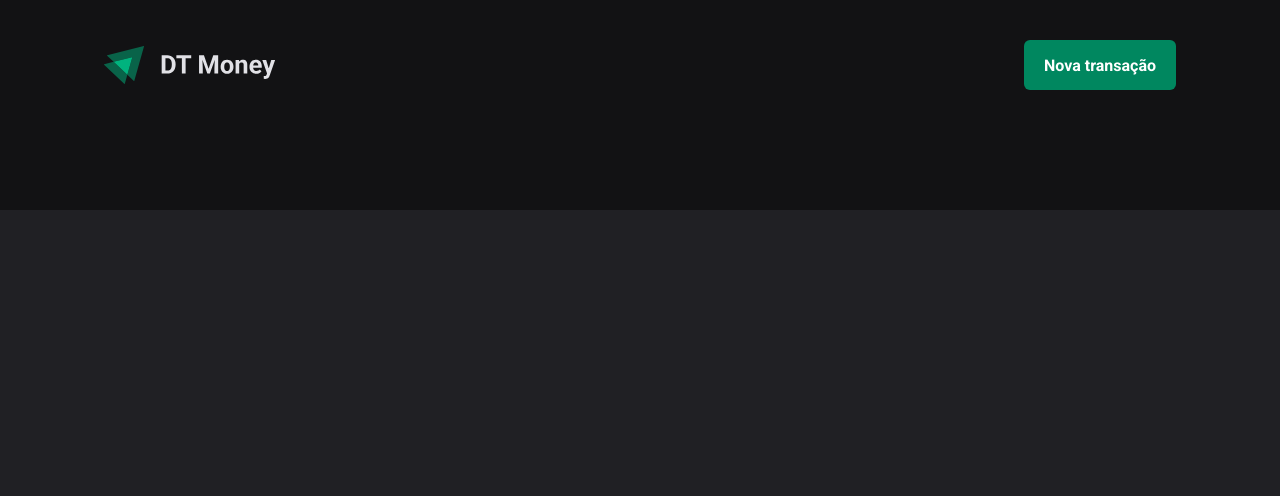
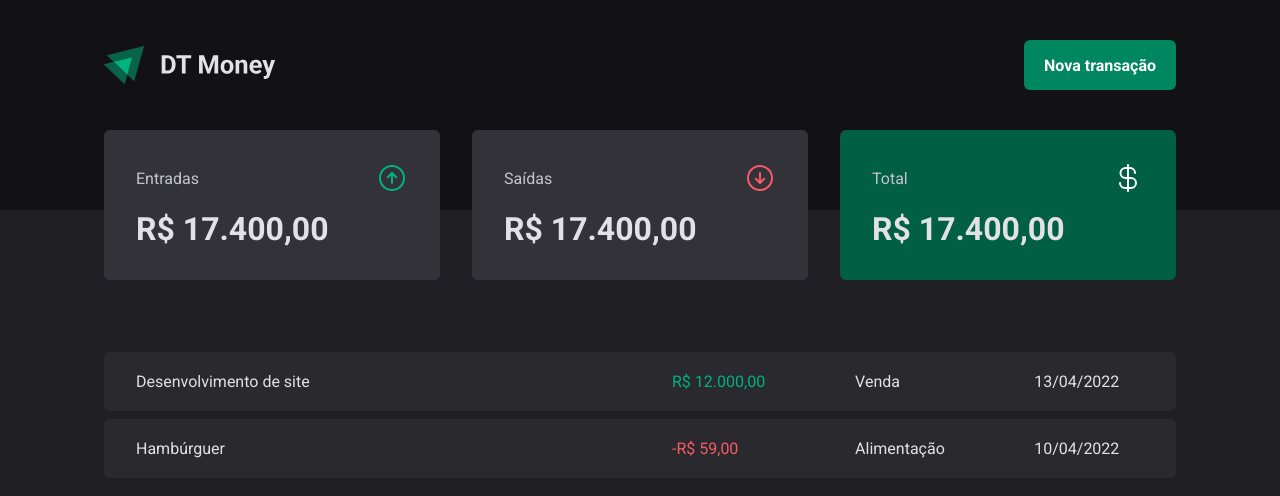
Before and after one commit to ALBENEDITO/RocketSeat_ReactJs_Projeto3, a React (Vite) app: page / in a window 1280 px wide. Shown: the top 496 px of the page. Built offline with nearby package versions, Linux system fonts and the light colour scheme.

Commit message:
Componente:Summary and Table Transactions

```diff
--- a/package.json
+++ b/package.json
@@ -10,6 +10,7 @@
     "preview": "vite preview"
   },
   "dependencies": {
+    "phosphor-react": "^1.4.1",
     "react": "^18.2.0",
     "react-dom": "^18.2.0",
     "styled-components": "^6.0.7"
--- /dev/null
+++ b/src/components/Header copy/styles.ts
@@ -0,0 +1,31 @@
+import styled from "styled-components";
+
+export const HeaderContainer = styled.header`
+  background: ${props => props.theme["gray-900"]};
+  padding: 2.5rem 0 7.5rem;
+`;
+
+export const HeaderContent = styled.div`
+  width: 100%;
+  max-width: 1120px;
+  margin: 0 auto;
+  padding: 0 1.5rem;
+  display: flex;
+  justify-content: space-between;
+  align-items: center;
+`;
+
+export const NewTransactionButton = styled.button`
+  height: 50px;
+  border: 0;
+  background: ${props => props.theme["green-500"]};
+  color: ${props => props.theme["white"]};
+  font-weight: bold;
+  padding: 0 1.25rem;
+  border-radius: 6px;
+  cursor: pointer;
+  &:hover {
+    background: ${props => props.theme["green-700"]};
+    transition: background-color 0.2s;
+  }
+`;
--- /dev/null
+++ b/src/components/Summary/index.tsx
@@ -0,0 +1,35 @@
+import { ArrowCircleDown, ArrowCircleUp, CurrencyDollar } from "phosphor-react";
+import { SummaryCard, SummaryContainer } from "./styles";
+
+export function Summary() {
+  return (
+    <SummaryContainer>
+      <SummaryCard>
+        <header>
+          <span>Entradas</span>
+          <ArrowCircleUp size={32} color="#00b37e" />
+        </header>
+
+        <strong>R$ 17.400,00</strong>
+      </SummaryCard>
+
+      <SummaryCard>
+        <header>
+          <span>Saídas</span>
+          <ArrowCircleDown size={32} color="#f75a68" />
+        </header>
+
+        <strong>R$ 17.400,00</strong>
+      </SummaryCard>
+
+      <SummaryCard variant="green">
+        <header>
+          <span>Total</span>
+          <CurrencyDollar size={32} color="#fff" />
+        </header>
+
+        <strong>R$ 17.400,00</strong>
+      </SummaryCard>
+    </SummaryContainer>
+  );
+}
--- /dev/null
+++ b/src/components/Summary/styles.ts
@@ -0,0 +1,36 @@
+import styled, { css } from "styled-components";
+
+export const SummaryContainer = styled.section`
+  width: 100%;
+  max-width: 1120px;
+  margin: 0 auto;
+  padding: 0 1.5rem;
+  display: grid;
+  grid-template-columns: repeat(3, 1fr);
+  gap: 2rem;
+  margin-top: -5rem;
+`;
+
+interface SummaryCardProps {
+  variant?: "green"
+}
+
+export const SummaryCard = styled.div<SummaryCardProps>`
+  background: ${props => props.theme["gray-600"]};
+  border-radius: 6px;
+  padding: 2rem;
+  header {
+    display: flex;
+    align-items: center;
+    justify-content: space-between;
+    color: ${props => props.theme["gray-300"]};
+  }
+  strong {
+    display: block;
+    margin-top: 1rem;
+    font-size: 2rem;
+  }
+  ${props => props.variant === "green" && css`
+    background: ${props.theme["green-700"]}
+  `}
+`;
--- a/src/pages/Transactions/index.tsx
+++ b/src/pages/Transactions/index.tsx
@@ -1,9 +1,39 @@
 import { Header } from "../../components/Header";
+import { Summary } from "../../components/Summary";
+import { PriceHighlight, TransactionsContainer, TransactionsTable } from "./styles";
 
 export function Transactions() {
   return (
     <div>
       <Header />
+      <Summary />
+
+      <TransactionsContainer>
+        <TransactionsTable>
+          <tbody>
+            <tr>
+              <td width="50%">Desenvolvimento de site</td>
+              <td>
+                <PriceHighlight variant="income">
+                  R$ 12.000,00
+                </PriceHighlight>
+              </td>
+              <td>Venda</td>
+              <td>13/04/2022</td>
+            </tr>
+            <tr>
+              <td width="50%">Hambúrguer</td>
+              <td>
+                <PriceHighlight variant="outcome">
+                  -R$ 59,00
+                </PriceHighlight>
+              </td>
+              <td>Alimentação</td>
+              <td>10/04/2022</td>
+            </tr>
+          </tbody>
+        </TransactionsTable>
+      </TransactionsContainer>
     </div>
   );
 }
--- a/src/pages/Transactions/styles.ts
+++ b/src/pages/Transactions/styles.ts
@@ -0,0 +1,35 @@
+import styled from "styled-components";
+
+export const TransactionsContainer = styled.main`
+  width: 100%;
+  max-width: 1120px;
+  margin: 4rem auto 0;
+  padding: 0 1.5rem;
+`;
+
+export const TransactionsTable = styled.table`
+  width: 100%;
+  border-collapse: separate;
+  border-spacing: 0 0.5rem;
+  /* margin-top: 1.5rem; */
+  td {
+    padding: 1.25rem 2rem;
+    background: ${props => props.theme["gray-700"]};
+    &:first-child {
+      border-top-left-radius: 6px;
+      border-bottom-left-radius: 6px;
+    }
+    &:last-child {
+      border-top-right-radius: 6px;
+      border-bottom-right-radius: 6px;
+    }
+  }
+`;
+
+interface PriceHighlightProps {
+  variant: "income" | "outcome";
+}
+
+export const PriceHighlight = styled.span<PriceHighlightProps>`
+  color: ${props => props.variant === "income" ? props.theme["green-300"] : props.theme["red-300"]};
+`;
```
Also changed, not shown: src/components/Header copy/index.tsx (added, +15 -0 lines), src/pages/components/SearchForm/index.tsx (added), src/pages/components/SearchForm/styles.ts (added), 1 other file (tests, documents, lock files or other folders).
